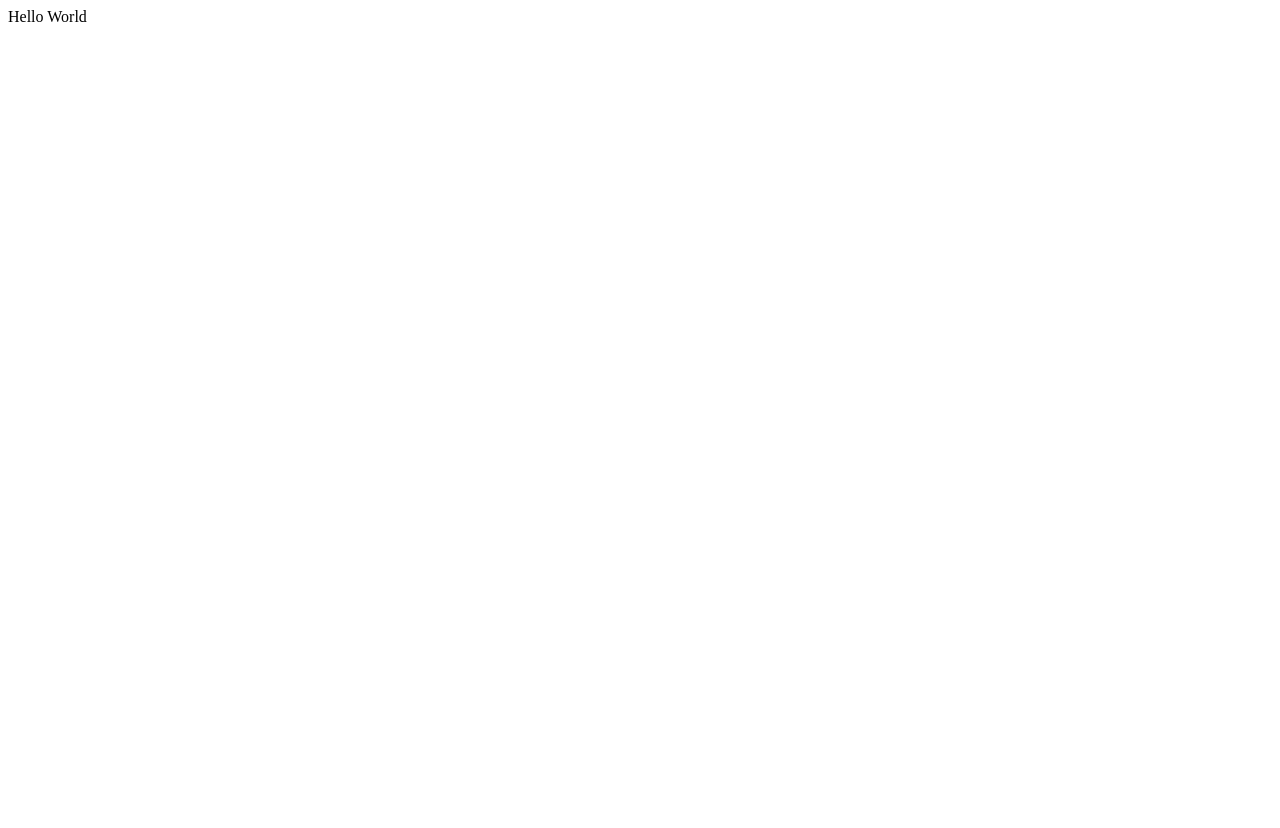
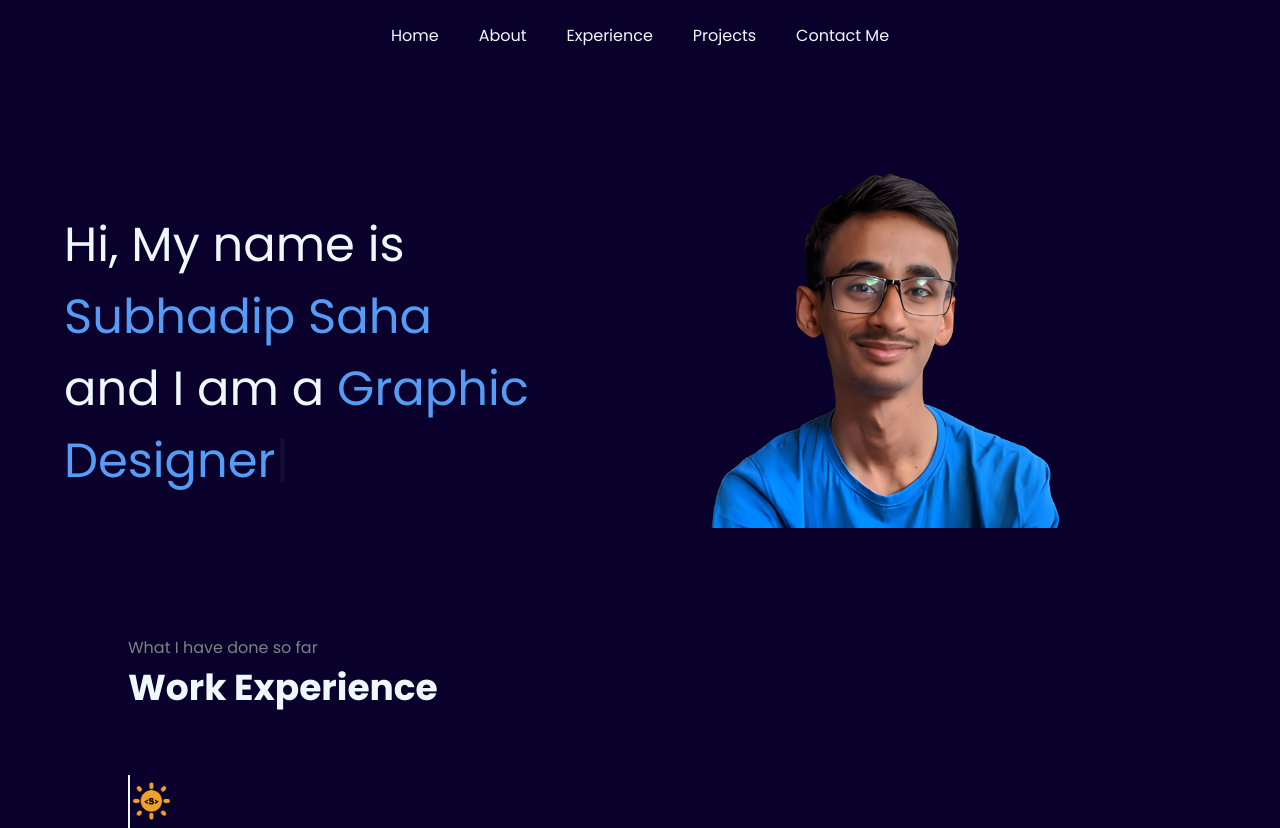
Before and after one commit to subh05sus/Portfolio, a plain HTML site: page index.html in a window 1280 px wide. Shown: the top 828 px of the page. Before the commit the page ends 800 px from the top, so only its background shows below. Drawn offline with nearby package versions, Linux system fonts and the light colour scheme.

Commit message:
idk what's going on

```diff
--- a/index.html
+++ b/index.html
@@ -1,11 +1,169 @@
 <!DOCTYPE html>
 <html lang="en">
+
 <head>
-    <meta charset="UTF-8">
-    <meta name="viewport" content="width=device-width, initial-scale=1.0">
+    <meta charset="UTF-8" />
+    <meta name="viewport" content="width=device-width, initial-scale=1.0" />
     <title>Subhadip Saha</title>
+    <link rel="preconnect" href="https://fonts.googleapis.com">
+    <link rel="preconnect" href="https://fonts.gstatic.com" crossorigin>
+    <link href="https://fonts.googleapis.com/css2?family=Poppins:wght@100;300;400;700&display=swap" rel="stylesheet">
+    <style>
+        * {
+            margin: 0;
+            padding: 0;
+        }
+
+        body {
+            background-color: rgb(10, 0, 44);
+            color: aliceblue;
+            font-family: 'Poppins', sans-serif;
+        }
+
+        nav {
+            display: flex;
+            justify-content: space-around;
+            align-items: center;
+            height: 70px;
+        }
+
+        nav ul {
+            display: flex;
+            justify-content: center;
+        }
+
+        nav ul li {
+            list-style: none;
+            margin: 0 20px;
+        }
+
+        nav ul li a {
+            text-decoration: none;
+            color: aliceblue;
+        }
+
+        nav ul li a:hover {
+            color: rgb(161, 208, 249);
+        }
+
+        /* .left {
+            font-size: 2rem;
+        } */
+
+        .intro {
+            display: flex;
+            justify-content: space-around;
+            align-items: center;
+            margin: 100px 0;
+        }
+
+        .intro>div {
+            width: 40%;
+        }
+
+        .leftSection {
+            font-size: 3rem;
+        }
+
+        .rightSection img {
+            width: 70%;
+        }
+
+        .purple {
+            color: rgb(84, 156, 244);
+        }
+
+        #element {
+            color: rgb(84, 156, 244);
+        }
+
+        .expTitle {
+            font-size: 1.5rem;
+        }
+
+        .exp {
+            max-width: 80vw;
+            margin: auto;
+        }
+
+        .grayText {
+            color: gray;
+        }
+
+        .expLine {
+            background: aliceblue;
+            height: 80vw;
+            width: 2px;
+            margin: 60px 0;
+            display: flex;
+        }
+
+        .image-exp {
+            width: 50px;
+            position: relative;
+        }
+
+    </style>
 </head>
+
 <body>
-    Hello World
+    <header>
+        <nav>
+            <!-- <div class="left">Subhadip's Portfolio</div> -->
+            <div class="right">
+                <ul>
+                    <li><a href="\">Home</a></li>
+                    <li><a href="\">About</a></li>
+                    <li><a href="\">Experience</a></li>
+                    <li><a href="\">Projects</a></li>
+                    <li><a href="\">Contact Me</a></li>
+                </ul>
+            </div>
+        </nav>
+    </header>
+    <main>
+        <section class="intro">
+            <div class="leftSection">
+                Hi, My name is <span class="purple">Subhadip Saha</span>
+                <div>and I am a <span id="element"></span></div>
+
+            </div>
+            <div class="rightSection">
+                <img src="profile.png" class="profile">
+            </div>
+        </section>
+        <section class="exp">
+            <span class="grayText">What I have done so far</span>
+            <div class="expTitle">
+                <h1>Work Experience</h1>
+            </div>
+            <div class="expLine">
+                <div class="phicsit">
+                    <img src="social.png" alt="phicsit" class="image-exp">
+                    <div class="exp-title"><h1>Graphic Designer</h1></div>
+                    <div class="exp-desc">Lorem ipsum dolor sit amet consectetur adipisicing elit. Deleniti a ad accusantium.</div>
+                </div>
+                <div class="social"></div>
+                <div class="intel"></div>
+                <div class="devdotcom"></div>
+
+            </div>
+
+        </section>
+
+
+
+    </main>
+    <!-- Load library from the CDN -->
+    <script src="https://unpkg.com/typed.js@2.0.16/dist/typed.umd.js"></script>
+
+    <!-- Setup and start animation! -->
+    <script>
+        var typed = new Typed('#element', {
+            strings: ['Game Developer', 'Video Editor', 'Graphic Designer'],
+            typeSpeed: 60,
+        });
+    </script>
 </body>
+
 </html>
```
Also changed, not shown: profile.png (added), social.png (added).
